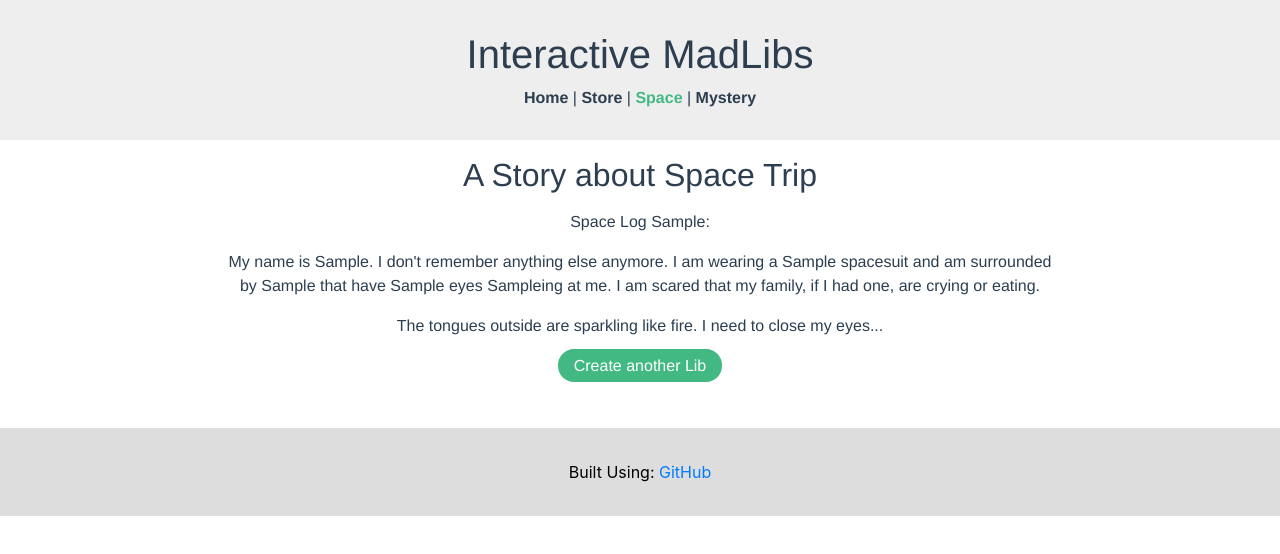
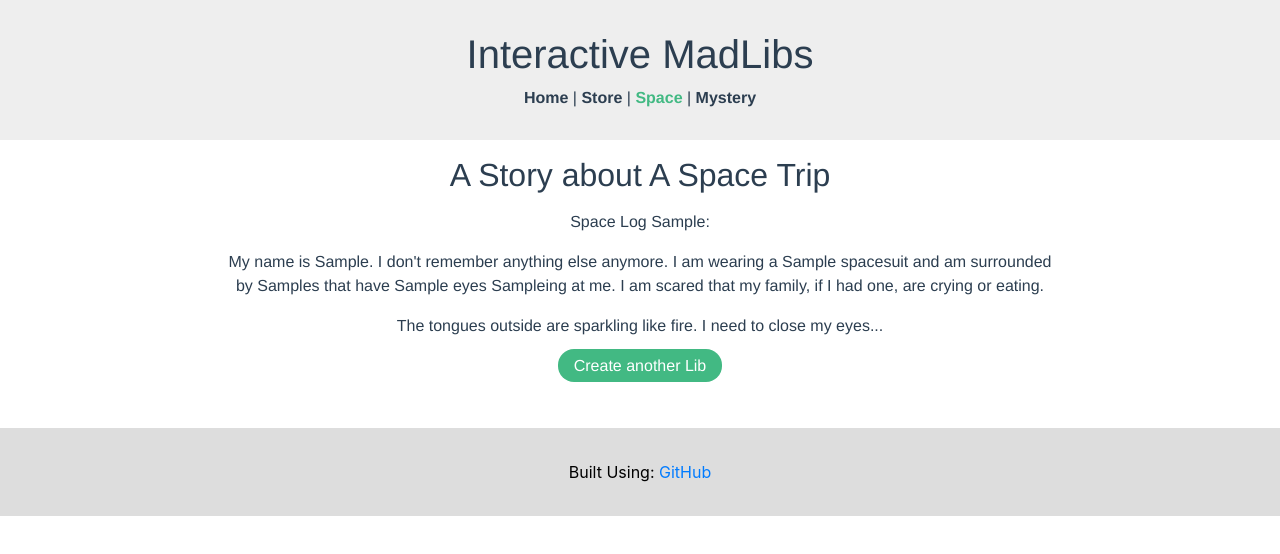
Before and after one commit to QuilChaser/CreativeProject3, a Vue app: page /space in a window 1280 px wide. Both pictures are taken after typing "Sample", "Sample", "Sample", "Sample", "Sample", "Sample" into the empty fields and a click on the button "Submit". Shown: the top 554 px of the page. Built offline with nearby package versions, Linux system fonts and the light colour scheme.

Commit message:
Fix type-os

```diff
--- a/src/views/Mystery.vue
+++ b/src/views/Mystery.vue
@@ -1,6 +1,6 @@
 <template>
 <div class="container">
-  <h2>A Mystery Store</h2>
+  <h2>A Mystery Story</h2>
   <form v-if="creating" @submit.prevent="createLib">
     <p>Fill out the following to create a funny story.</p>
     <p>Leave the entry empty to get a random word for that space.</p>
--- a/src/views/Space.vue
+++ b/src/views/Space.vue
@@ -1,6 +1,6 @@
 <template>
 <div class="container">
-  <h2>A Story about Space Trip</h2>
+  <h2>A Story about A Space Trip</h2>
   <form v-if="creating" @submit.prevent="createLib">
     <p>Fill out the following to create a funny story.</p>
     <p>Leave the entry empty to get a random word for that space.</p>
@@ -14,7 +14,7 @@
     <p>
       My name is {{getValue('name1')}}. I don't remember anything else anymore. I am
       wearing a {{getValue('color1')}} spacesuit and am surrounded by
-      {{getValue('noun1')}} that have {{getValue('number2')}} eyes {{getValue('verb1')}}ing
+      {{getValue('noun1')}}s that have {{getValue('number2')}} eyes {{getValue('verb1')}}ing
       at me. I am scared that my family, if I had one, are {{getValue('verb2')}}ing or
       {{getValue('verb3')}}ing.
     </p>
--- a/src/views/store.vue
+++ b/src/views/store.vue
@@ -10,8 +10,8 @@
   <div v-else class="story">
     <p>
       One {{getValue("adjective1")}} day, I decided to go to the {{getValue("noun1")}} store.
-      I needed to get 3 things while all the store: a {{getValue("noun2")}},
-      a {{getValue("noun3")}}, and a {{getValue("noun4")}}. While looking for
+      I needed to get 3 things while at the store: a {{getValue("noun2")}},
+      a {{getValue("noun3")}}, and a {{getValue("noun4")}}. While looking for a
       {{getValue("noun2")}}, I discovered that my friend {{getValue("name1")}}
       was at the store as well. We talked about that time when we
       {{getValue("pastVerb")}} and decided that we {{getValue("futureVerb")}}
```
